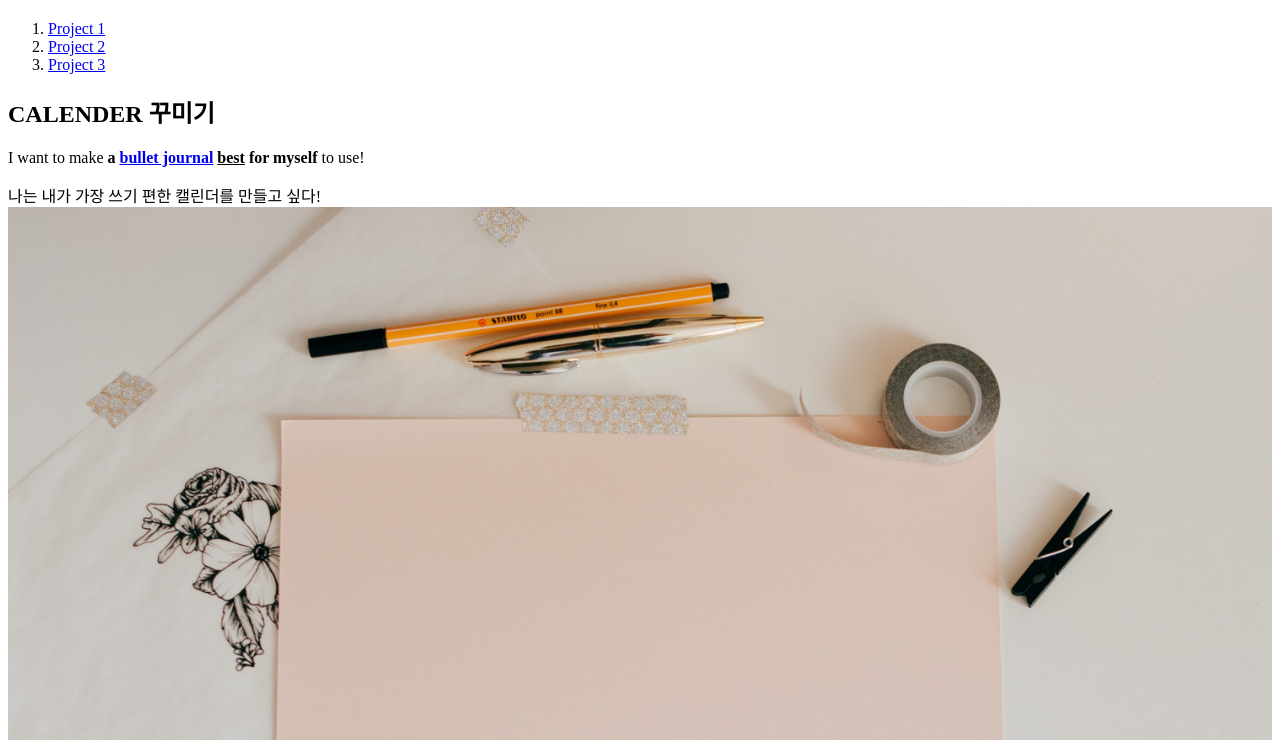
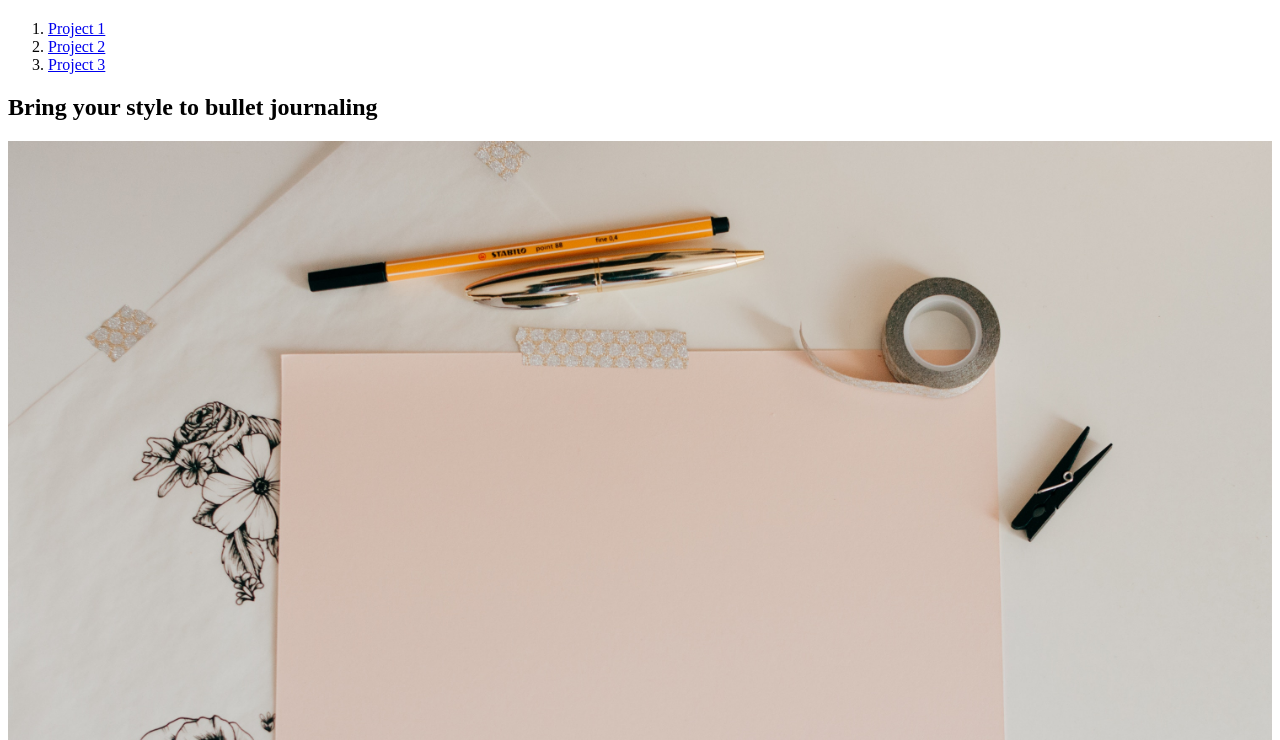
Before and after one commit to lildooly/web1, a plain HTML site: page 3.html in a window 1280 px wide. Shown: the part 60-800 px from the top of the page. Drawn offline with Linux system fonts and the light colour scheme.

Commit message:
Update 3.html

```diff
--- a/3.html
+++ b/3.html
@@ -11,10 +11,8 @@
    <li><a href="2.html">Project 2</a></li>
    <li><a href="3.html">Project 3</a></li>
   </ol>
- <h2>CALENDER 꾸미기</h2>
- <p>I want to make <strong>a <a href="https://www.youtube.com/watch?v=t6UNCOe-wcc"target="
-   -blank" title="Jusuf's bullet journal">bullet journal</a> <u>best</u> for myself</strong> to use!</p>
- <p style="margin-top:15px;">나는 내가 가장 쓰기 편한 캘린더를 만들고 싶다!
+ <h2>Bring your style to bullet journaling</h2>
+ <p></p>
  <img src="bj.jpg" width="100%">
 </body>
 </html>
```
